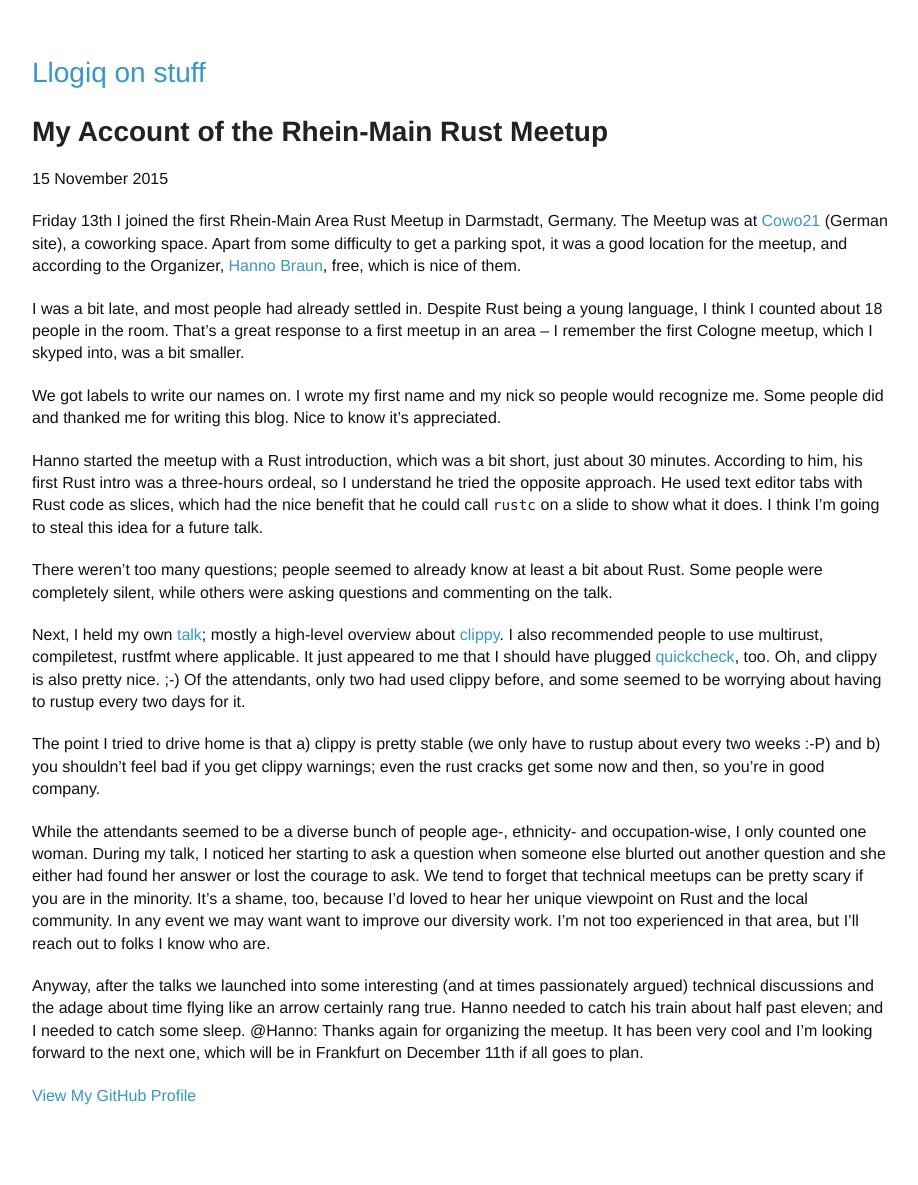
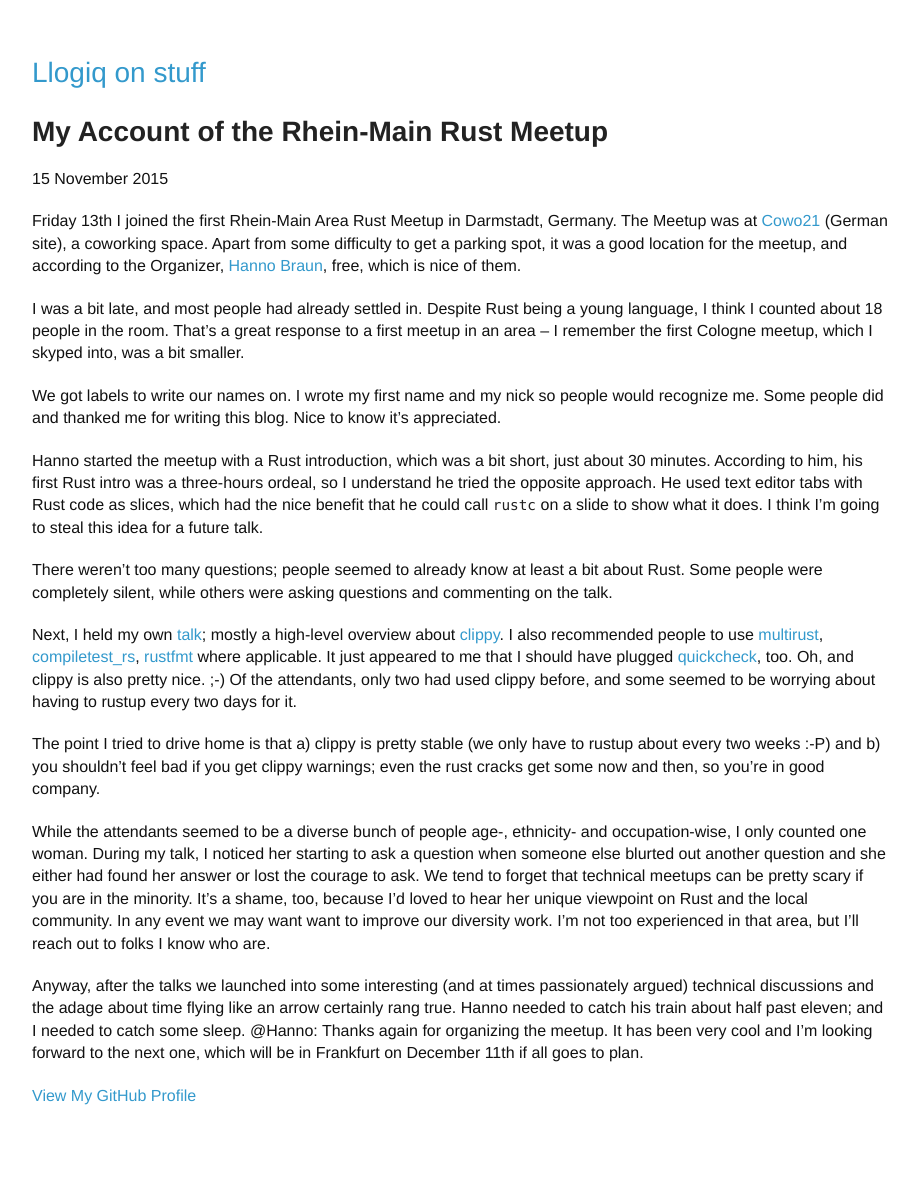
Before and after one commit to llogiq/llogiq.github.io, a Jekyll site: the page built from _posts/2015-11-15-meetup.md, in a window 1280 px wide. Shown: the whole page, without its empty margins (178-1096 px from the left). Built offline with Jekyll 4.4.1, drawn with Linux system fonts in a browser that asks for light colours.

Commit message:
added missing links

```diff
--- a/_posts/2015-11-15-meetup.md
+++ b/_posts/2015-11-15-meetup.md
@@ -29,7 +29,10 @@ about Rust. Some people were completely silent, while others were asking
 questions and commenting on the talk.
 
 Next, I held my own [talk](/talks/clippy.html); mostly a high-level overview
-about [clippy](https://github.com/Manishearth/rust-clippy). I also recommended people to use multirust, compiletest, rustfmt
+about [clippy](https://github.com/Manishearth/rust-clippy). I also recommended
+people to use [multirust](https://github.com/brson/multirust),
+[compiletest_rs](https://crates.io/crates/compiletest_rs),
+[rustfmt](https://github.com/rust-lang-nursery/rustfmt)
 where applicable. It just appeared to me that I should have plugged
 [quickcheck](https://github.com/BurntSushi/quickcheck), too. Oh, and clippy is
 also pretty nice. ;-) Of the attendants, only two had used clippy before, and
```
